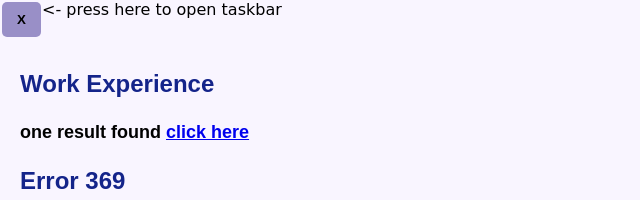
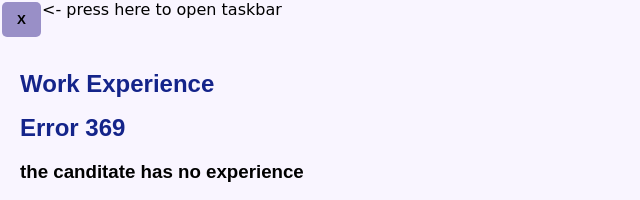
Before and after one commit to adsulharish/portpholio1, a plain HTML site: page work_experience.html in a window 1280 px wide. Shown: the top 200 px of the page, without its empty margins (0-640 px from the left). Drawn offline with Linux system fonts and the light colour scheme.

Commit message:
Update work_experience.html

```diff
--- a/work_experience.html
+++ b/work_experience.html
@@ -31,7 +31,6 @@
 
     <div class="container">
         <h1>Work Experience</h1>
-        <p><h4>one result found <a href="https://youtube.com/shorts/SXHMnicI6Pg?si=HyT9b8h2Wy6mKRjw">click here</a></h4></p>
 
         <h1>
             Error 369
```
